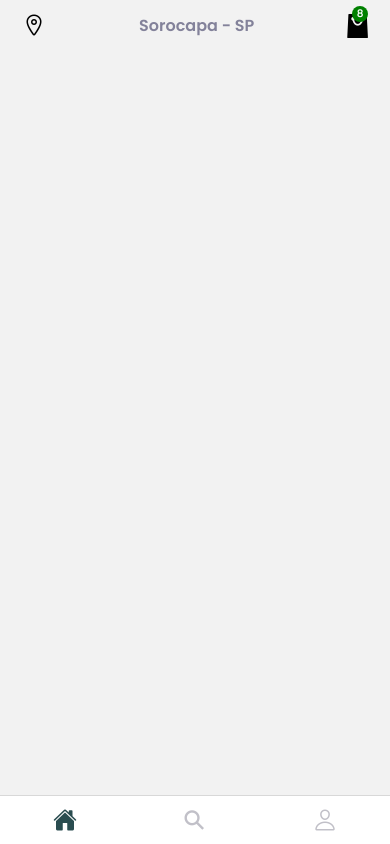
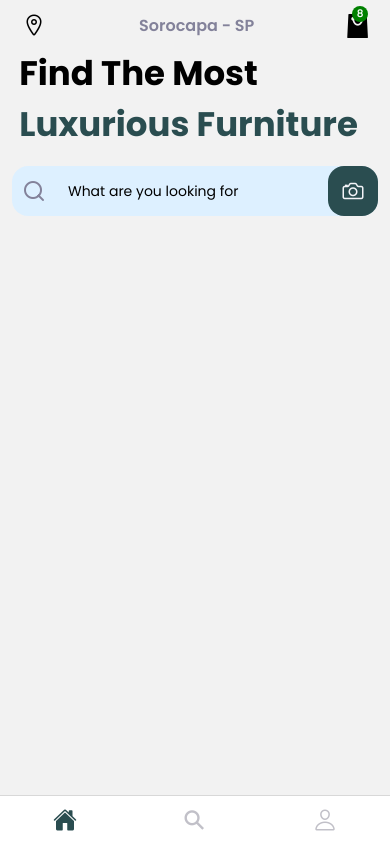
Before and after one commit to JoaoVDS21/ecommerce-yt, a React Native app: screen /Home in a window 390 px wide. Built offline with nearby package versions, Linux system fonts and the light colour scheme.

Commit message:
Created Welcome Screen

```diff
--- /dev/null
+++ b/components/home/Welcome.tsx
@@ -0,0 +1,57 @@
+import React from 'react';
+import { View, Text, TouchableOpacity, TextInput } from 'react-native';
+import styles from './welcome.styles';
+import { COLORS, SIZES } from '../../constants';
+import { Feather, Ionicons } from '@expo/vector-icons';
+import { useNavigation } from '@react-navigation/native';
+
+function Welcome() {
+  const navigation = useNavigation<any>();
+
+  return (
+    <View>
+      <View style={styles().container}>
+
+        <Text
+          style={styles({
+            color: COLORS.black, top: SIZES.xSmall}).welcomeText}
+        >
+          {" "}
+          Find The Most
+        </Text>
+
+        <Text
+          style={styles({
+            color: COLORS.primary, top: 0}).welcomeText}
+        >
+          {" "}
+          Luxurious Furniture
+        </Text>
+
+      </View>
+
+      <View style={styles().searchContainer}>
+        <TouchableOpacity>
+          <Feather name="search" size={24} style={styles().searchIcon}/>
+        </TouchableOpacity>
+
+        <View style={styles().serachWrapper}>
+          <TextInput
+            style={styles().searchInput}
+            value=""
+            onPressIn={() => navigation.navigate("Search")}
+            placeholder='What are you looking for'
+          />
+        </View>
+
+        <View>
+          <TouchableOpacity style={styles().searchButton}>
+            <Ionicons name="camera-outline" size={SIZES.xLarge} color={COLORS.offwhite}/>
+          </TouchableOpacity>
+        </View>
+      </View>
+    </View>
+  );
+}
+
+export default Welcome;
--- /dev/null
+++ b/components/home/welcome.styles.ts
@@ -0,0 +1,57 @@
+import { StyleSheet } from 'react-native';
+import { COLORS, SIZES } from '../../constants';
+
+interface StyleProps {
+  color?: string;
+  top?: number;
+}
+
+const styles = (props: StyleProps = {}) => StyleSheet.create({
+  container: {
+    width: "100%"
+  },
+  welcomeText: {
+    fontFamily: "bold",
+    fontSize: SIZES.xxLarge - 10,
+    marginTop: props.top,
+    color: props.color,
+    marginHorizontal: SIZES.small
+  },
+  searchContainer: {
+    flexDirection: "row",
+    justifyContent: "center",
+    alignContent: "center",
+    backgroundColor: COLORS.secondary,
+    borderRadius: SIZES.medium,
+    marginHorizontal: SIZES.small,
+    marginVertical: SIZES.medium,
+    height: 50
+  },
+  searchIcon: {
+    marginHorizontal: 10,
+    color: COLORS.gray,
+    marginTop: SIZES.small
+  },
+  serachWrapper: {
+    flex: 1,
+    backgroundColor: COLORS.secondary,
+    marginRight: SIZES.small,
+    borderRdaius: SIZES.small
+  },
+  searchInput: {
+    fontFamily: "regular",
+    width: "100%",
+    height: "100%",
+    paddingHorizontal: SIZES.small
+  },
+  searchButton: {
+    width: 50,
+    height: "100%",
+    borderRadius: SIZES.medium,
+    justifyContent: "center",
+    alignItems: "center",
+    backgroundColor: COLORS.primary,
+  }
+})
+
+export default styles;
--- a/components/index.ts
+++ b/components/index.ts
@@ -0,0 +1,5 @@
+import Welcome from "./home/Welcome";
+
+export {
+  Welcome
+};
--- a/screens/Home.tsx
+++ b/screens/Home.tsx
@@ -1,14 +1,16 @@
 import React from 'react';
-import { Text, View } from 'react-native';
+import { ScrollView, Text, View } from 'react-native';
 import { SafeAreaView } from 'react-native-safe-area-context'
 import { Ionicons, Fontisto} from '@expo/vector-icons';
 import { TouchableOpacity } from 'react-native';
 
 import styles from './home.style'
+import { Welcome } from '../components';
 
 function Home() {
   return (
     <SafeAreaView>
+
       <View style={styles.appBarWrapper}>
         <View style={styles.appBar}>
           <Ionicons name='location-outline' size={24} />
@@ -25,6 +27,11 @@
           </View>
         </View>
       </View>
+
+      <ScrollView>
+        <Welcome/>
+      </ScrollView>
+
     </SafeAreaView>
   );
 }
```
